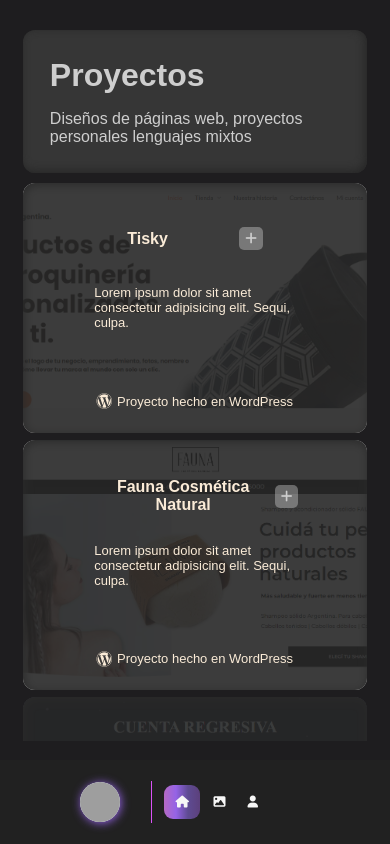
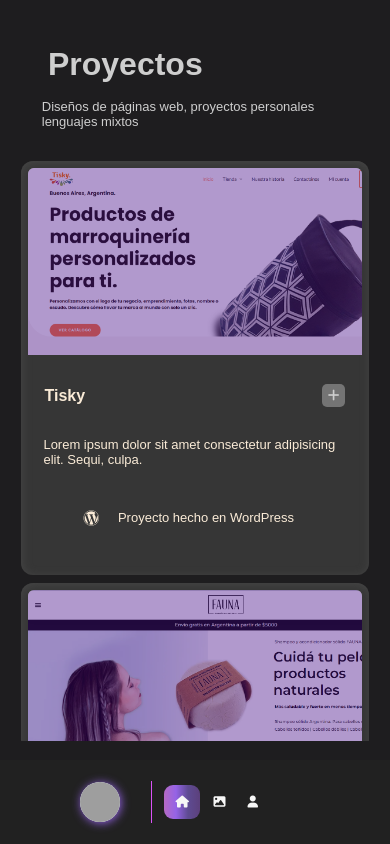
Before and after one commit to NicolasLLans/NicolasLLans.github.io, an Angular app in the folder porfolio/: page / in a window 390 px wide. Built offline with nearby package versions, Linux system fonts and the light colour scheme; grey boxes are pictures that could not be loaded.

Commit message:
cambie el diseño de las tarjetas

```diff
--- a/porfolio/src/app/componentes/proyectos/proyectos.component.css
+++ b/porfolio/src/app/componentes/proyectos/proyectos.component.css
@@ -1,28 +1,32 @@
 .cont-general {
       display: flex;
+      align-items: center;
 
 }
 
 .caja-heroe {
       padding: 3% 3% 3% 3%;
-      margin: 3% 2% 1.5% 2%;
-      width: 87%;
+      margin: 0% 3% 0 3%;
+      width: 100%;
       border-radius: 12px;
-      background-color: #363636;
+      /* background-color: #363636; */
       color: #cecece;
-      box-shadow: inset -2px -2px 8px rgb(38 38 38);
-
+      /* box-shadow: inset -2px -2px 8px rgb(38 38 38); */
       display: flex;
       flex-direction: row;
-      justify-content: center;
+      justify-content: flex-start;
       align-items: center;
 }
 
-p, .descipcion-proyectos {
+p {
       font-size: 16px;
       font-weight: 500;
-      margin: 1em 1em;
+      margin: 3% 7%;
       text-align: start;
+}
+
+.descipcion-proyectos {
+      margin: 3% 3%;
 }
 
 button {
@@ -47,7 +51,7 @@ h1 {
 }
 
 h3 {
-      font-size: 2.3em;
+      font-size: 1.5em;
       margin: 0;
 }
 
@@ -63,23 +67,26 @@ h3 {
       align-content: flex-start;
 }
 
+.vista-tarjetas {
+      display: flex;
+      flex-direction: column;
+      align-items: center;
+      width: 100%;
+}
+
 li {
-      width: 93%;
-      height: 250px;
+      width: 94%;
+      height: 400px;
       /*background-color: antiquewhite;*/
-      margin: auto;
+      margin: 2%;
       padding: 1%;
       border-radius: 12px;
       list-style: none;
 }
 
 .card {
-      /*background-color: rgb(94, 94, 146);*/
-      background-image: url(https://th.bing.com/th/id/OIP.hsbt_mc9UeZDNQd7fCu6twHaEm?pid=ImgDet&rs=1);
-      background-repeat: no-repeat;
-      background-size: cover;
-      background-position: center;
-      color: antiquewhite;
+      background-color: #363636;
+      color: #cecece;
       border-radius: 12px;
       display: flex;
       flex-direction: column;
@@ -88,6 +95,7 @@ li {
       height: 100%;
       cursor: pointer;
       box-shadow: inset #464646 1px 2px 10px;
+      padding: 2%;
 }
 
 .capa-de-fondo {
@@ -100,40 +108,26 @@ li {
       align-items: center;
       border-radius: 12px;
 
-      background-color: rgb(39 39 39 / 90%);
-
-}
-
-.capa-de-fondo:hover {
-      display: flex;
-      width: 100%;
-      height: 100%;
-      background-color: rgb(0 0 0 / 64%);
-      flex-direction: column;
-      justify-content: center;
-      align-items: center;
-      border-radius: 12px;
-
 }
 
 .card-head {
-      height: 35%;
+      height: 100%;
       display: flex;
       align-items: center;
-      width: 60%;
-      justify-content: space-around;
+      width: 100%;
+      justify-content: space-between;
 }
 
 .card-body {
       height: 40%;
-      width: 60%;
+      width: 100%;
 }
 
 .contet-iconos {
       display: flex;
-      width: 60%;
+      width: 50%;
       align-items: center;
-      height: 15%;
+      height: 20%;
       justify-content: center;
 }
 
@@ -143,33 +137,63 @@ i {
 }
 
 .card-titulo {
-      background-color: #4646468e;
-      background-image: none;
-      cursor: none;
+      background-color: #363636;
+      display: flex;
+      justify-content: space-between;
+      align-items: center;
+      margin: 3% 7%;
 }
 
 .card-1 {
       background-image: url("../../../assets/tisky.png");
+      background-repeat: no-repeat;
+      background-size: cover;
+      border-radius: 6px 6px 0 0;
+}
+
+.capa-fondo {
+      background-color: #3d008266;
+      height: 100%;
+      width: 100%;
+      border-radius: 6px 6px 0 0;
+}
+.capa-fondo:hover {
+      background-color: #3d00821e;
 }
 
 .card-2 {
       background-image: url("../../../assets/fauna.png");
+      background-repeat: no-repeat;
+      background-size: cover;
+      border-radius: 6px 6px 0 0;
 }
 
 .card-3 {
       background-image: url("../../../assets/cuenta-regresiva.png");
+      background-repeat: no-repeat;
+      background-size: cover;
+      border-radius: 6px 6px 0 0;
 }
 
 .card-4 {
       background-image: url("../../../assets/calculadora.png");
+      background-repeat: no-repeat;
+      background-size: cover;
+      border-radius: 6px 6px 0 0;
 }
 
 .card-5 {
       background-image: url();
+      background-repeat: no-repeat;
+      background-size: cover;
+      border-radius: 6px 6px 0 0;
 }
 
 .card-6 {
       background-image: url();
+      background-repeat: no-repeat;
+      background-size: cover;
+      border-radius: 6px 6px 0 0;
 }
 
 @media (max-width:500px) {
@@ -177,6 +201,15 @@ i {
             display: flex;
             flex-direction: column;
 
+      }
+      .contet-iconos {
+            width: 100%;
+            align-items: center;
+            height: 25%;
+            background-image: none;
+            cursor: none;
+            width: 90%;
+            margin: 8% 5%;
       }
 
       .card {
@@ -187,14 +220,17 @@ i {
             flex-direction: column;
             justify-content: center;
             text-align: center;
-            width: 100%;
+            width: 96%;
       }
 
       .card-titulo {
-            background-color: #4646468e;
+            width: 100%;
+            align-items: center;
+            height: 25%;
             background-image: none;
             cursor: none;
-            width: 100%;
+            width: 90%;
+            margin: 8% 5%;
       }
 
       h1 {
@@ -204,10 +240,37 @@ i {
       h3 {
             font-size: 1em;
       }
+
       p {
             font-size: 13px;
             font-weight: 500;
-            margin: 0.2em 0.2em;
+            margin: 0.5em 1.2em;
             text-align: start;
       }
+
 }
+
+@media (max-width:380) {
+      .card-titulo {
+            margin: 4% 5%;
+      }
+
+      .card-body {
+            height: 40%;
+            width: 100%;
+            display: flex;
+            flex-direction: column;
+            align-items: center;
+      }
+
+      .contet-iconos {
+            width: 100%;
+            align-items: center;
+            height: 25%;
+            background-image: none;
+            cursor: none;
+            width: 90%;
+            margin: 8% 5%;
+      }
+
+}
--- a/porfolio/src/app/componentes/proyectos/proyectos.component.html
+++ b/porfolio/src/app/componentes/proyectos/proyectos.component.html
@@ -3,49 +3,62 @@
             <div class="caja-heroe">
                   <div>
                         <h1>Proyectos</h1>
-                        <p class="descipcion-proyectos">Diseños de páginas web, proyectos personales lenguajes mixtos</p>
+                        <p class="descipcion-proyectos">Diseños de páginas web, proyectos personales lenguajes mixtos
+                        </p>
                   </div>
             </div>
+            <div class="vista-tarjetas">
                   <li>
-                  <div class="card card-1">
+                        <div class="card">
                               <div class="capa-de-fondo">
-                              <div class="card-head">
+                                    <div class="card-head card-1">
+                                          <div class="capa-fondo"></div>
+                                    </div>
+                                    <div class="card-body">
+                                          <div class="card-titulo">
                                                 <h3>Tisky</h3>
                                                 <button type="bottom"><i class="fa-solid fa-plus"></i></button>
                                           </div>
-                              <div class="card-body">
                                           <p>Lorem ipsum dolor sit amet consectetur adipisicing elit. Sequi, culpa.</p>
                                     </div>
                                     <div class="contet-iconos">
-                                    <i class="fa-brands fa-wordpress"></i><p> Proyecto hecho en WordPress</p>
+                                          <i class="fa-brands fa-wordpress"></i>
+                                          <p> Proyecto hecho en WordPress</p>
                                     </div>
                               </div>
                         </div>
                   </li>
                   <li>
-                  <div class="card card-2">
+                        <div class="card">
                               <div class="capa-de-fondo">
-                              <div class="card-head">
+                                    <div class="card-head card-2">
+                                          <div class="capa-fondo"></div>
+                                    </div>
+                                    <div class="card-body">
+                                          <div class="card-titulo">
                                                 <h3>Fauna Cosmética Natural</h3>
                                                 <button type="bottom"><i class="fa-solid fa-plus"></i></button>
                                           </div>
-                              <div class="card-body">
                                           <p>Lorem ipsum dolor sit amet consectetur adipisicing elit. Sequi, culpa.</p>
                                     </div>
                                     <div class="contet-iconos">
-                                    <i class="fa-brands fa-wordpress"></i><p> Proyecto hecho en WordPress</p>
+                                          <i class="fa-brands fa-wordpress"></i>
+                                          <p> Proyecto hecho en WordPress</p>
                                     </div>
                               </div>
                         </div>
                   </li>
                   <li>
-                  <div class="card card-3">
+                        <div class="card">
                               <div class="capa-de-fondo">
-                              <div class="card-head">
+                                    <div class="card-head card-3">
+                                          <div class="capa-fondo"></div>
+                                    </div>
+                                    <div class="card-body">
+                                          <div class="card-titulo">
                                                 <h3>Cuenta Regresiva</h3>
                                                 <button type="bottom"><i class="fa-solid fa-plus"></i></button>
                                           </div>
-                              <div class="card-body">
                                           <p>Lorem ipsum dolor sit amet consectetur adipisicing elit. Sequi, culpa.</p>
                                     </div>
                                     <div class="contet-iconos">
@@ -57,13 +70,16 @@
                         </div>
                   </li>
                   <li>
-                  <div class="card card-4">
+                        <div class="card">
                               <div class="capa-de-fondo">
-                              <div class="card-head">
+                                    <div class="card-head card-4">
+                                          <div class="capa-fondo"></div>
+                                    </div>
+                                    <div class="card-body">
+                                          <div class="card-titulo">
                                                 <h3>Calculadora</h3>
                                                 <button type="bottom"><i class="fa-solid fa-plus"></i></button>
                                           </div>
-                              <div class="card-body">
                                           <p>Lorem ipsum dolor sit amet consectetur adipisicing elit. Sequi, culpa.</p>
                                     </div>
                                     <div class="contet-iconos">
@@ -74,6 +90,7 @@
                               </div>
                         </div>
                   </li>
+            </div>
 
       </div>
 
```
Lines whose indentation alone changed are shown as unchanged.
